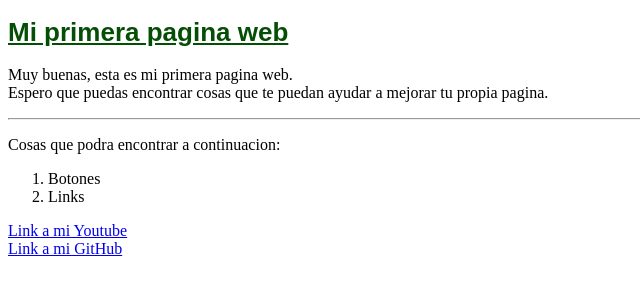
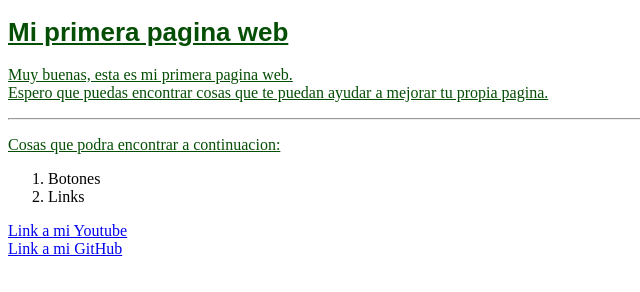
Before and after one commit to Fernaoses/first-website, a plain HTML site: page index.html in a window 1280 px wide. Shown: the whole page, without its empty margins (0-640 px from the left). Drawn offline with Linux system fonts and the light colour scheme.

Commit message:
<02092022>: prueba de commit new branch

```diff
--- a/style.css
+++ b/style.css
@@ -2,3 +2,7 @@ h1 {
     color: rgb(5, 78, 5);
     text-decoration: underline;
 }
+p {
+    color: rgb(5, 78, 5);
+    text-decoration: underline;
+}
```
